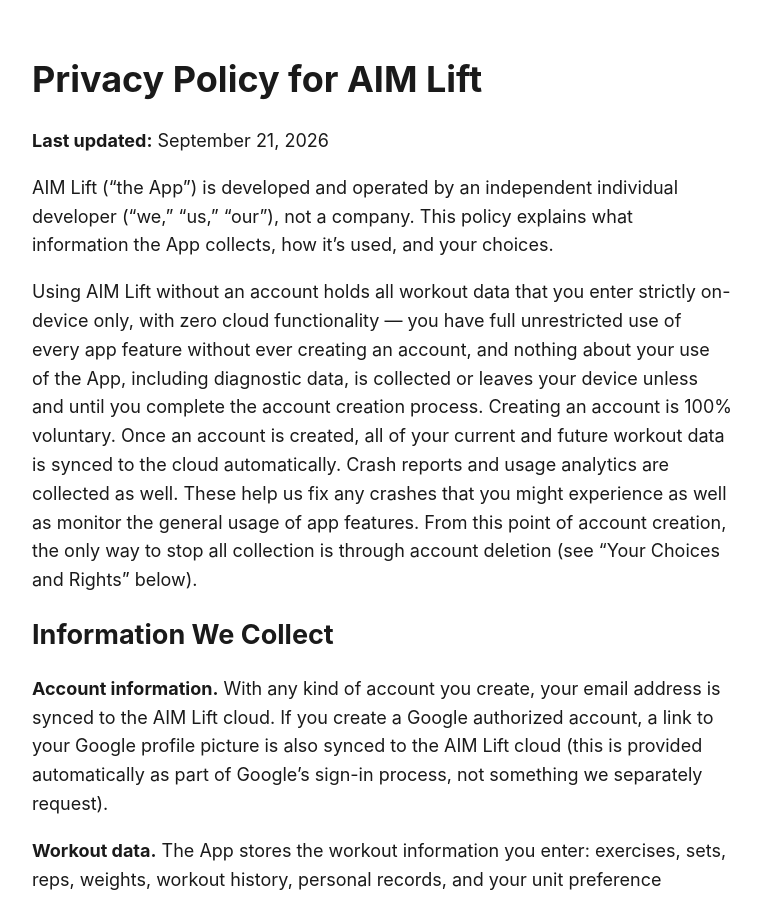
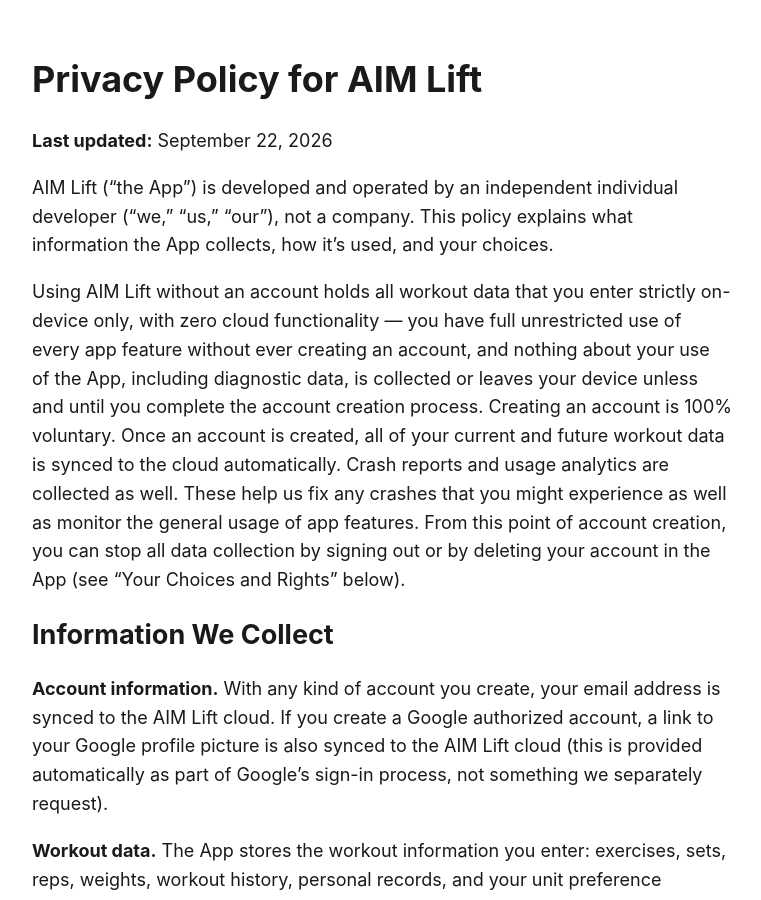
Before and after one commit to the-converter-523/aim-lift-legal, a Jekyll site: the page built from privacy-policy.md, in a window 1280 px wide and 900 px high. Shown: the whole window, without its empty margins (258-1019 px from the left). Built offline with Jekyll 4.4.1, drawn with Linux system fonts in a browser that asks for light colours; our own code applies the rules of GitHub Pages for plain Markdown files.

Commit message:
privacy policy: signing out also stops collection, Last updated September 22, 2026
Co-Authored-By: Claude Sonnet 5 <noreply@anthropic.com>

```diff
--- a/privacy-policy.md
+++ b/privacy-policy.md
@@ -1,10 +1,10 @@
 # Privacy Policy for AIM Lift
 
-**Last updated:** September 21, 2026
+**Last updated:** September 22, 2026
 
 AIM Lift ("the App") is developed and operated by an independent individual developer ("we," "us," "our"), not a company. This policy explains what information the App collects, how it's used, and your choices.
 
-Using AIM Lift without an account holds all workout data that you enter strictly on-device only, with zero cloud functionality — you have full unrestricted use of every app feature without ever creating an account, and nothing about your use of the App, including diagnostic data, is collected or leaves your device unless and until you complete the account creation process. Creating an account is 100% voluntary. Once an account is created, all of your current and future workout data is synced to the cloud automatically. Crash reports and usage analytics are collected as well. These help us fix any crashes that you might experience as well as monitor the general usage of app features. From this point of account creation, the only way to stop all collection is through account deletion (see "Your Choices and Rights" below).
+Using AIM Lift without an account holds all workout data that you enter strictly on-device only, with zero cloud functionality — you have full unrestricted use of every app feature without ever creating an account, and nothing about your use of the App, including diagnostic data, is collected or leaves your device unless and until you complete the account creation process. Creating an account is 100% voluntary. Once an account is created, all of your current and future workout data is synced to the cloud automatically. Crash reports and usage analytics are collected as well. These help us fix any crashes that you might experience as well as monitor the general usage of app features. From this point of account creation, you can stop all data collection by signing out or by deleting your account in the App (see "Your Choices and Rights" below).
 
 ## Information We Collect
 
```
